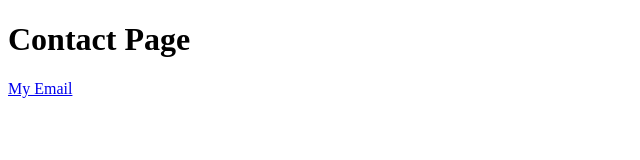
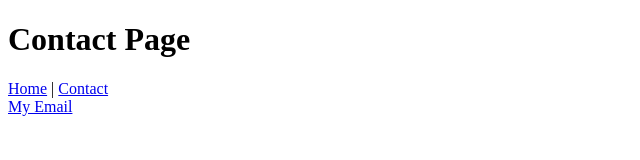
Before and after one commit to MelvinViado18/html-portfolio, a plain HTML site: page contact.html in a window 1280 px wide. Shown: the whole page, without its empty margins (0-640 px from the left). Drawn offline with Linux system fonts and the light colour scheme.

Commit message:
Update contact page

```diff
--- a/contact.html
+++ b/contact.html
@@ -7,6 +7,10 @@
 </head>
 <body>
     <h1>Contact Page</h1>
+    <nav>
+      <a href="index.html">Home</a> |
+      <a href="contact.html">Contact</a>
+    </nav>
     <a href="mailto:viadonjg.421.stud@cdd.edu.ph">My Email</a>
 </body>
 </html>
```
